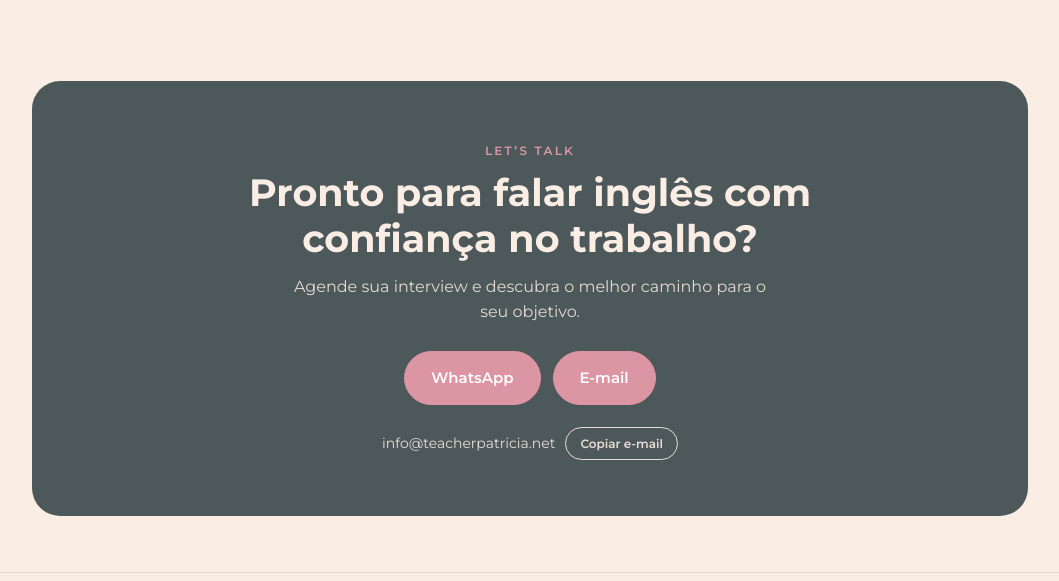
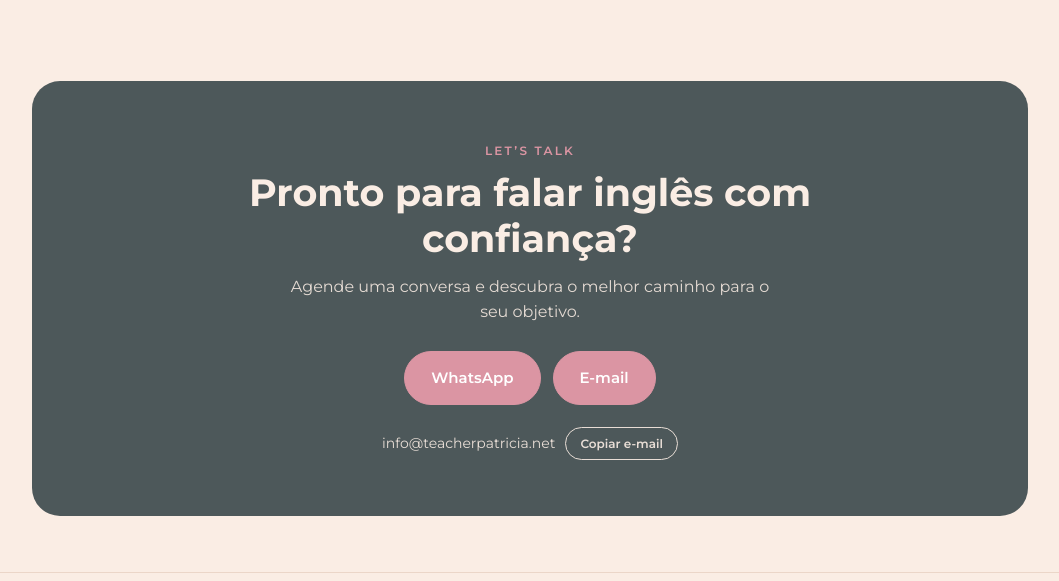
Before and after one commit to PauloFOJr/Ingles-Fundamental-Landing-Page, a plain HTML site: page index.html in a window 1280 px wide. Shown: the part 3937-4518 px from the top of the page, without its empty margins (110-1169 px from the left). Drawn offline with Linux system fonts and the light colour scheme.

Commit message:
atualização de texto do discovery.

```diff
--- a/index.html
+++ b/index.html
@@ -308,8 +308,8 @@
     <!-- CTA FINAL -->
     <section id="contato" class="final reveal">
       <span class="tag">Let’s talk</span>
-      <h2>Pronto para falar inglês com confiança no trabalho?</h2>
-      <p>Agende sua interview e descubra o melhor caminho para o seu objetivo.</p>
+      <h2>Pronto para falar inglês com confiança?</h2>
+      <p>Agende uma conversa e descubra o melhor caminho para o seu objetivo.</p>
       <div class="contact-btns">
         <a class="btn"
           href="https://wa.me/5551989406926?text=Ol%C3%A1%20Teacher%20Patr%C3%ADcia!%20Quero%20saber%20mais%20sobre%20as%20aulas%20de%20Business%20%26%20Tech%20English."
```
Also changed, not shown: 1 other file.
